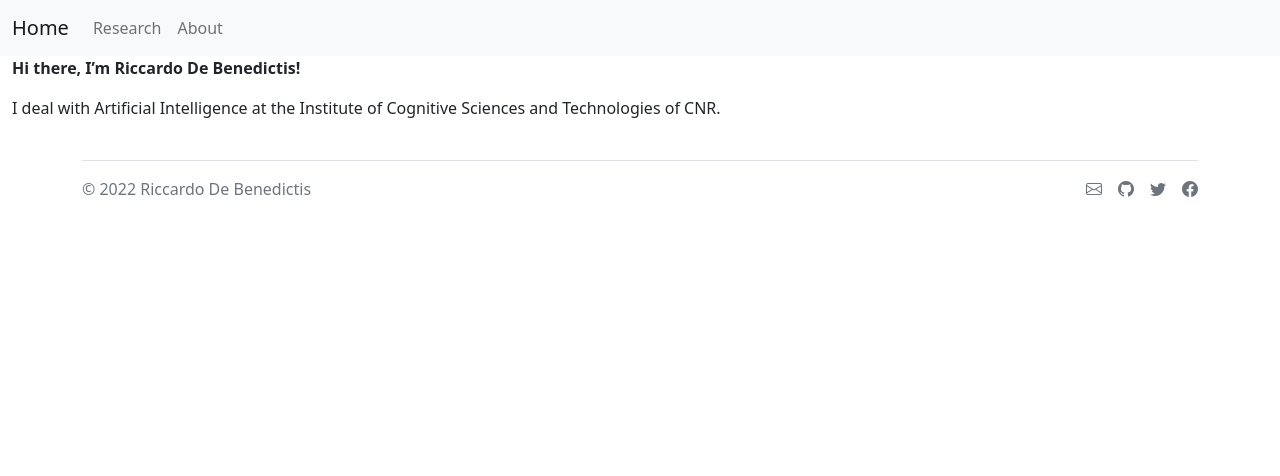
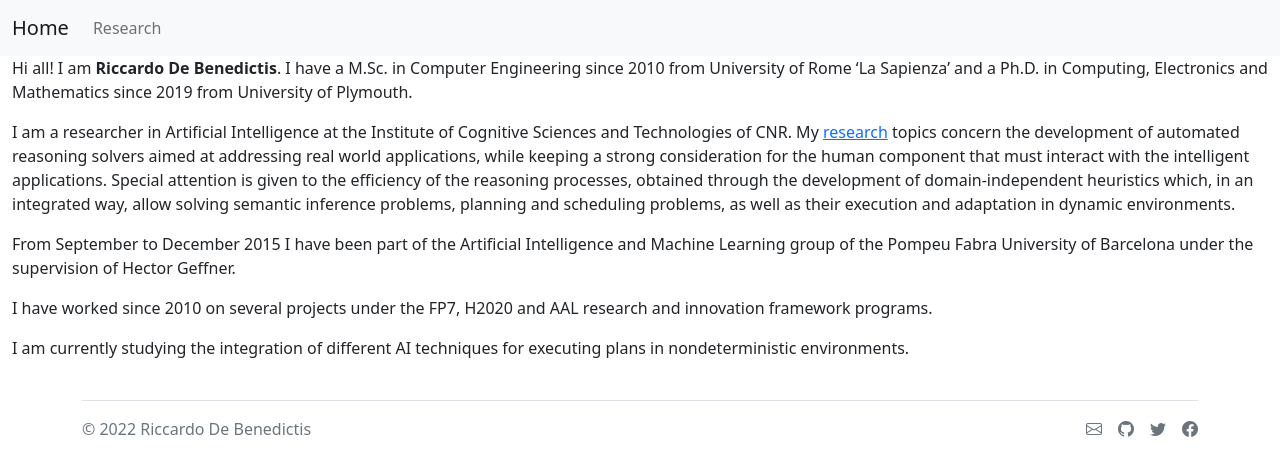
Before and after one commit to riccardodebenedictis/riccardodebenedictis.github.io, a Jekyll site: the page built from index.md, in a window 1280 px wide. Shown: the top 476 px of the page. Built offline with Jekyll 4.4.1, drawn with Linux system fonts in a browser that asks for light colours.

Commit message:
minor cleanings..

```diff
--- a/_includes/navigation.html
+++ b/_includes/navigation.html
@@ -11,9 +11,6 @@
           <li class="nav-item">
             <a class="nav-link {% if page.url=="/research/" %}active{% endif %}" href="/research/">Research</a>
           </li>
-          <li class="nav-item">
-            <a class="nav-link {% if page.url=="/about/" %}active{% endif %}" href="/about/">About</a>
-          </li>
         </ul>
       </div>
     </div>
--- a/index.md
+++ b/index.md
@@ -2,6 +2,12 @@
 layout: default
 title: Home
 ---
-**Hi there, I'm {{site.name}}!**
+Hi all! I am **{{site.name}}**. I have a M.Sc. in Computer Engineering since 2010 from University of Rome 'La Sapienza' and a Ph.D. in Computing, Electronics and Mathematics since 2019 from University of Plymouth.
 
-I deal with Artificial Intelligence at the Institute of Cognitive Sciences and Technologies of CNR.
+I am a researcher in Artificial Intelligence at the Institute of Cognitive Sciences and Technologies of CNR. My [research](/research/) topics concern the development of automated reasoning solvers aimed at addressing real world applications, while keeping a strong consideration for the human component that must interact with the intelligent applications. Special attention is given to the efficiency of the reasoning processes, obtained through the development of domain-independent heuristics which, in an integrated way, allow solving semantic inference problems, planning and scheduling problems, as well as their execution and adaptation in dynamic environments.
+
+From September to December 2015 I have been part of the Artificial Intelligence and Machine Learning group of the Pompeu Fabra University of Barcelona under the supervision of Hector Geffner.
+
+I have worked since 2010 on several projects under the FP7, H2020 and AAL research and innovation framework programs.
+
+I am currently studying the integration of different AI techniques for executing plans in nondeterministic environments.
```
Also changed, not shown: about.md (deleted, +0 -13 lines).
